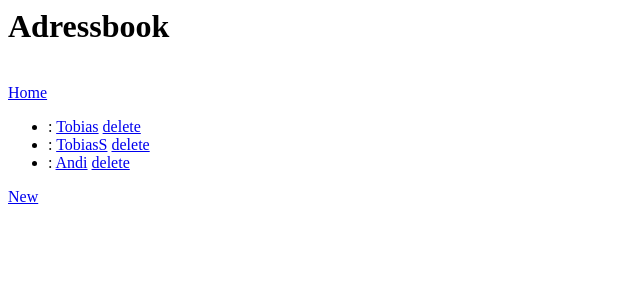
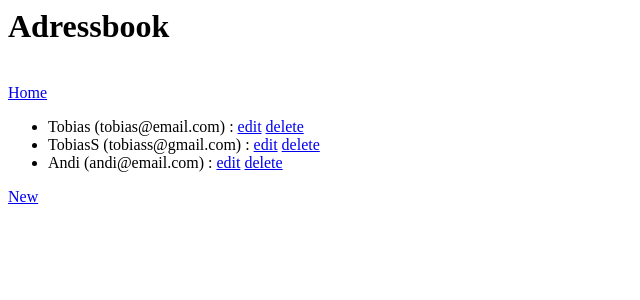
Before and after one commit to tobbexiv/ProjectCM, a Django app: template static/templates/adress_list.html in a window 1280 px wide. Shown: the top 300 px of the page, without its empty margins (0-640 px from the left). Run offline with Django 3.2, Linux system fonts and the light colour scheme; the template is opened without the code that fills it: values that come from a table or form of the project are taken from there, others are empty; data comes from the database, SQL or seed files in the repository; both versions use the stored data as it was after the commit; parts of the project's set-up code (start-up, migrations or seed data) failed here and were passed over.

Commit message:
list view of adressbook edited

```diff
--- a/src/adressbook/models.py
+++ b/src/adressbook/models.py
@@ -15,4 +15,4 @@ class Adress(models.Model):
 	contact_owner = models.ForeignKey(User)
 
 	def __str__(self):
-		return self.name
+		return str(self.name + " (" + self.email + ")" )
--- a/static/templates/adress_list.html
+++ b/static/templates/adress_list.html
@@ -4,8 +4,8 @@
 <a href="{% url 'projectcm.views.home' %}">Home</a>
 <ul>
     {% for adress in object_list %}
-    <li>{{ server.name }}  :
-    <a href="{% url "adress_edit" adress.id %}">{{ adress.name }}</a>
+    <li>{{ adress }}  :
+    <a href="{% url "adress_edit" adress.id %}">edit</a>
     <a href="{% url "adress_delete" adress.id %}">delete</a>
     </li>
     {% endfor %}
```
Also changed, not shown: src/db.sqlite3.
